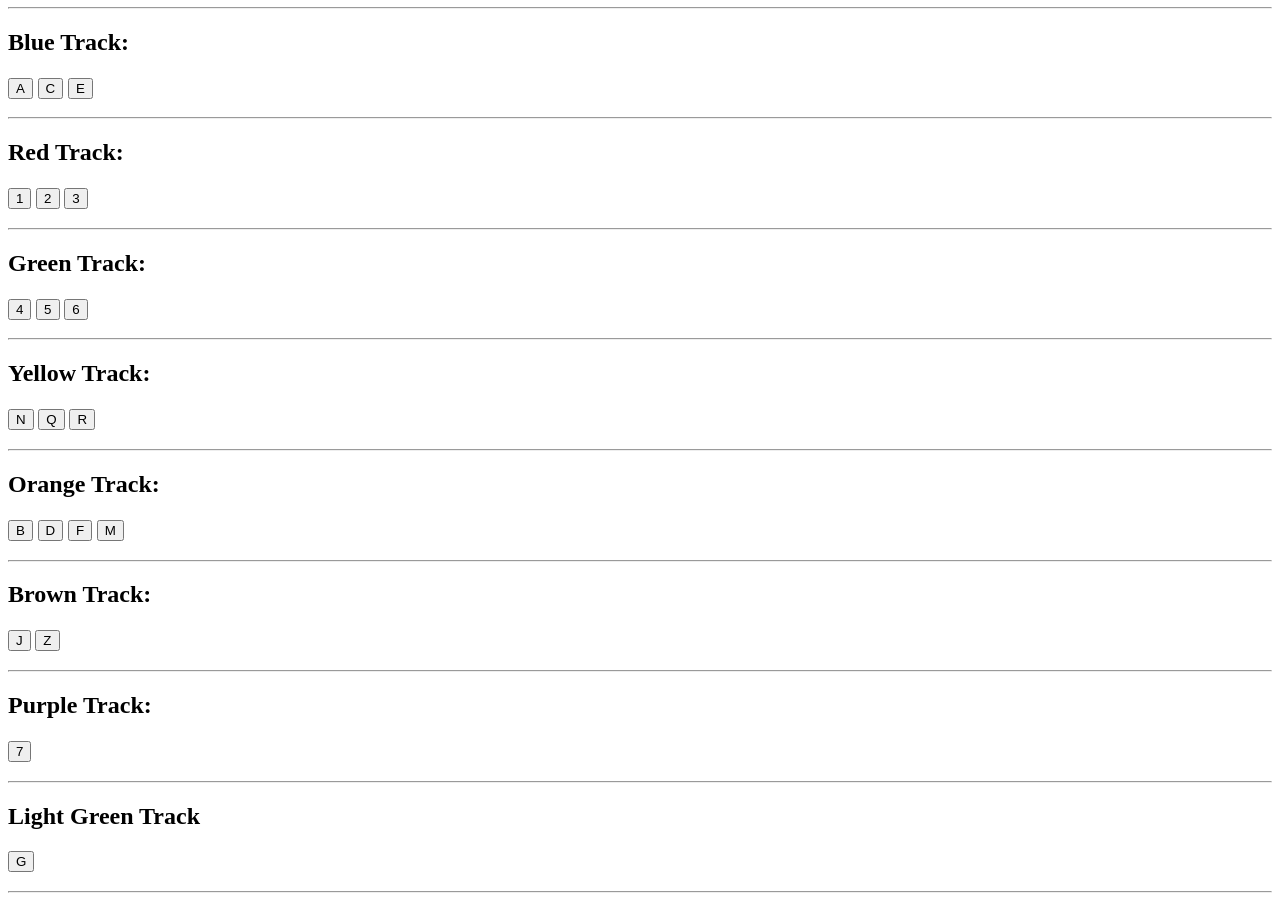
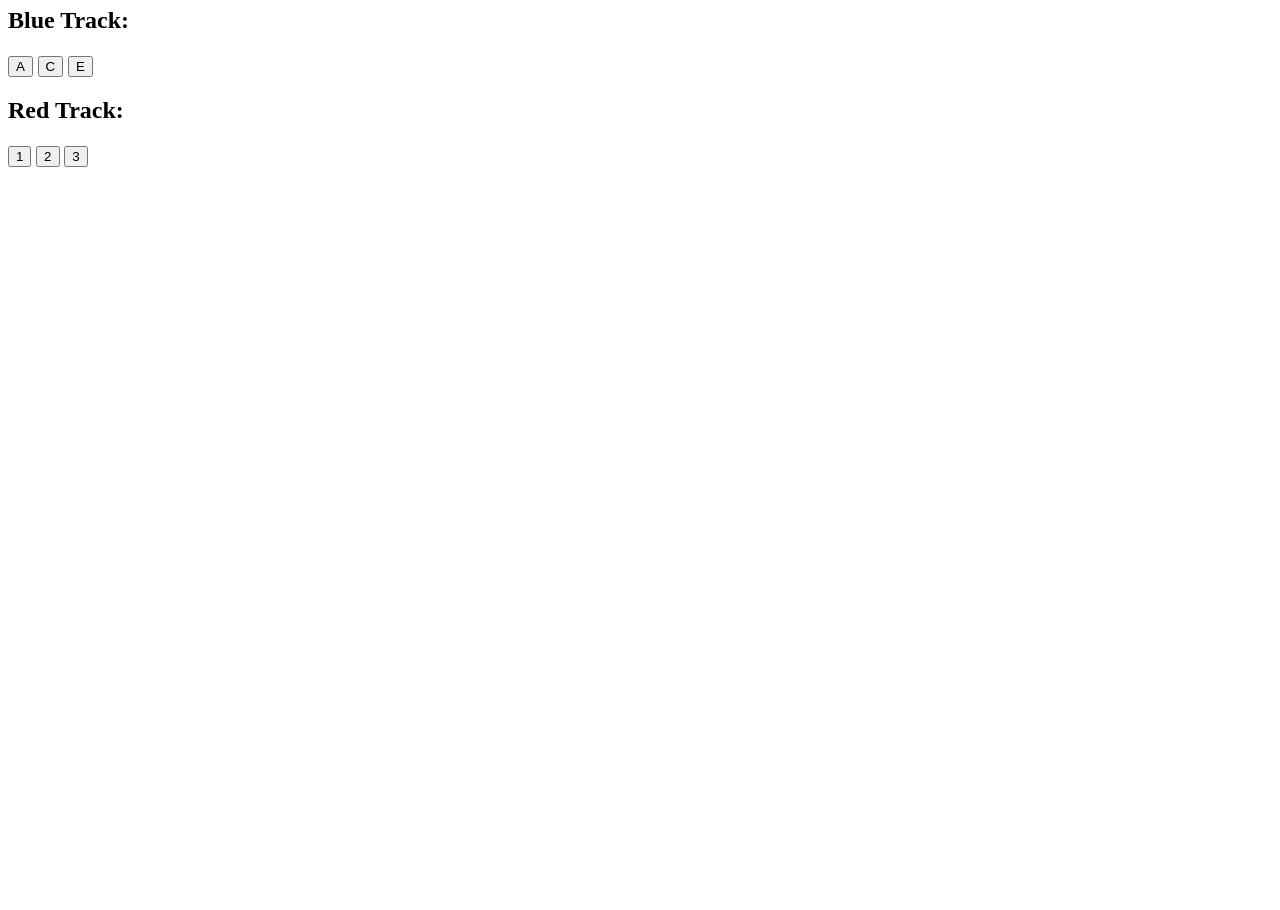
Before and after one commit to reynaldo17/NYC-Routes, a plain HTML site: page index.html in a window 1280 px wide. Shown: the part 164-1074 px from the top of the page. After the commit the page ends 800 px from the top, so only its background shows below. Drawn offline with Linux system fonts and the light colour scheme.

Commit message:
Update index.html

```diff
--- a/index.html
+++ b/index.html
@@ -7,17 +7,15 @@
     <title>NYC Transportation</title>
     <link rel="stylesheet" href="stylesheet.css">
 </head>
-<body class>
+<body>
     <form action="" class="searchbar ">
         <input type="text" placeholder="Enter Address" name="enteradress"/>
     </form>
-
     <h1>
-        NYC Subways:
+        NYC Subway:
     </h1>
-
+    <div class="gridconainer">
     <div class ="bluestack">
-        <hr>
         <h2>
         Blue Track:
         </h2>
@@ -34,7 +32,6 @@
             </h3>
     </div>
     <div class ="redstack">
-    <hr>
     <h2>
     Red Track:
     </h2>
@@ -51,8 +48,7 @@
         </h3>
     </div>
 
-    <div class="greenstack">
-        <hr>
+    <!-- <div class="greenstack">
         <h2>
         Green Track:
         </h2>
@@ -70,7 +66,6 @@
     </div>
 
     <div class="yellowstack">
-        <hr>
         <h2>
         Yellow Track:
         </h2>
@@ -88,7 +83,6 @@
     </div>
 
     <div class="orangestack">
-        <hr>
         <h2>
         Orange Track:
         </h2>
@@ -109,7 +103,6 @@
     </div>
 
     <div class="brownstack">
-        <hr>
         <h2>
         Brown Track:
         </h2>
@@ -123,7 +116,6 @@
             </h3>
     </div>
     <div class="purplestack">
-        <hr>
         <h2>
         Purple Track:
         </h2>
@@ -134,7 +126,6 @@
             </h3>
     </div>
     <div class="lightgreenstack">
-        <hr>
         <h2>
         Light Green Track
         </h2>
@@ -145,7 +136,6 @@
             </h3>
     </div>
     <div class="lightgraystack">
-        <hr>
         <h2>
         Light Gray Track
         </h2>
@@ -156,6 +146,7 @@
             </h3>
     </div>
     <div class="darkgray">
+    <h2>
         Dark Gray
     </h2>
         <h3>
@@ -163,6 +154,7 @@
                 S
             </button>
         </h3>
-    </div>
+    </div> -->
+</div>
 </body>
 </html>
```
